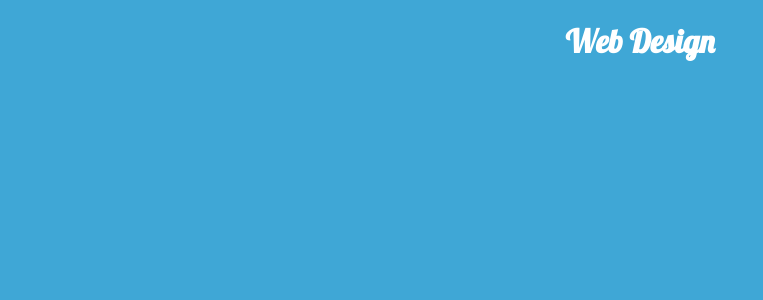
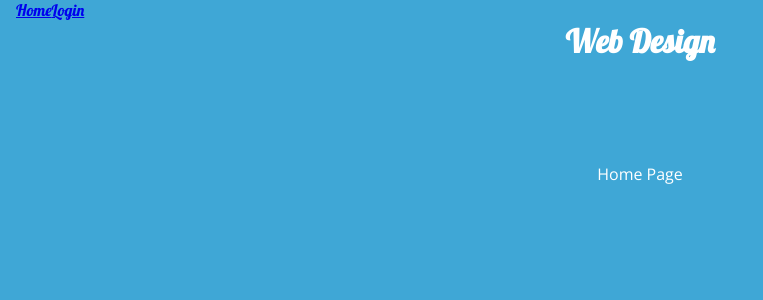
Before and after one commit to biasedzeus/reactStyledComponents-App, a React (Create React App) app in the folder styled-components-app/: page / in a window 1280 px wide. Shown: the top 300 px of the page, without its empty margins (0-763 px from the left). Built offline with nearby package versions, Linux system fonts and the light colour scheme.

Commit message:
components updated

```diff
--- a/styled-components-app/src/Components/App.js
+++ b/styled-components-app/src/Components/App.js
@@ -31,7 +31,7 @@ function App() {
          <Login/>
         </Route>
 
-        <Route exact path="/home">
+        <Route exact path="/">
           <Home/>
         </Route>
       </Switch>
--- a/styled-components-app/src/Components/pages/Home.js
+++ b/styled-components-app/src/Components/pages/Home.js
@@ -1,10 +1,11 @@
+import Layout from 'Components/common/Layout'
 import React from 'react'
 
 const Home = () => {
     return (
-        <div>
-            home
-        </div>
+            <Layout>
+                Home Page
+            </Layout>
     )
 }
 
--- a/styled-components-app/src/Components/pages/Login.js
+++ b/styled-components-app/src/Components/pages/Login.js
@@ -1,10 +1,11 @@
+import Layout from 'Components/common/Layout'
 import React from 'react'
 
 const Login = () => {
     return (
-        <div>
+        <Layout>
             Login
-        </div>
+        </Layout>
     )
 }
 
```
